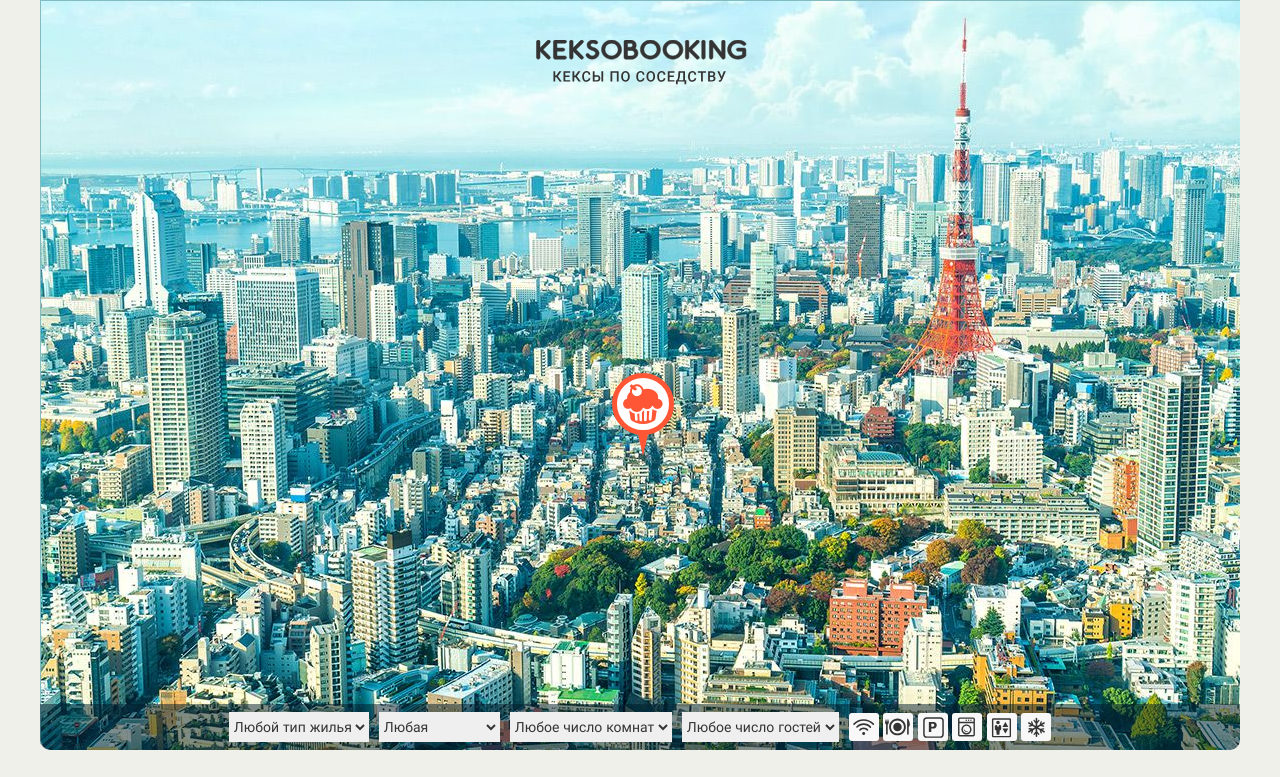
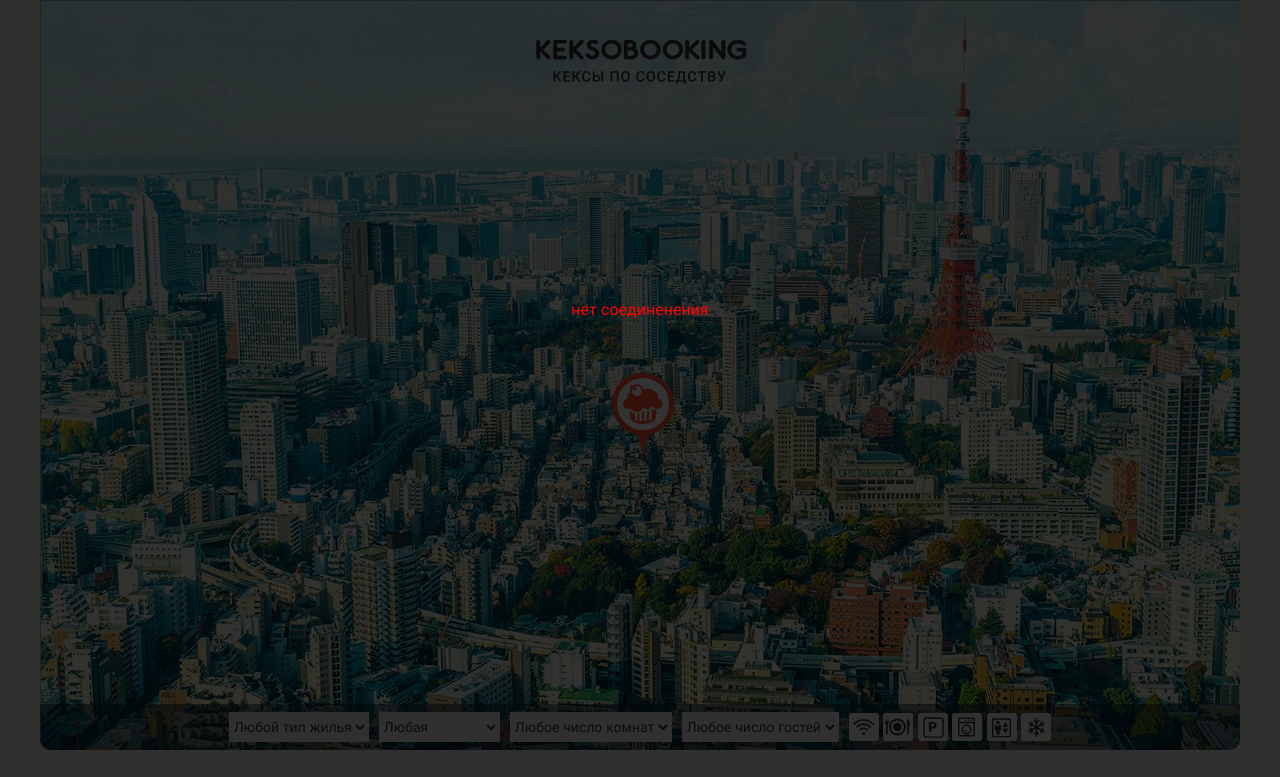
Before and after one commit to XeniaPanayot/476001-keksobooking-21, a website: page index.html in a window 1280 px wide. Shown: the top 777 px of the page. Drawn offline with Linux system fonts and the light colour scheme; no server answers.

Commit message:
Added erroe message

```diff
--- a/index.html
+++ b/index.html
@@ -254,10 +254,7 @@
   <script src="js/handle-popups.js"></script>
 
   <script src="js/render-pins.js"></script>
-
-    <!-- <script src="js/card.js"></script> -->
-<!-- <script src="js/small-pins.js"></script> -->
-<!-- <script src="js/render-popup.js"></script> -->
+  <script src="js/error-message.js"></script>
 
   <script src="js/load.js"></script>
   <script src="js/try-main.js"></script>
--- /dev/null
+++ b/js/error-message.js
@@ -0,0 +1,20 @@
+'use strict';
+// модуль созает DOM-элемент, который будет показывать сообщения об ошибках, произошедших по ходу загрузки данных.
+// Дизайн DOM-элемента предлагается придумать самостоятельно.
+// Добавьте обработку возможных ошибок при загрузке
+
+(function () {
+  const renderErrorMessage = function (error) {
+    const map = document.querySelector(`.map__pins`);
+    const errorElement = document.createElement(`span`);
+    errorElement.classList.add(`error`);
+    const errorText = document.createTextNode(error)
+    errorElement.appendChild(errorText);
+    errorElement.style.cssText = 'color: red';
+    map.appendChild(errorElement);
+  };
+
+  window.errorMessage = {
+    renderErrorMessage: renderErrorMessage,
+  };
+})();
--- a/js/load.js
+++ b/js/load.js
@@ -38,26 +38,27 @@
           break;
 
         case 404:
-          error = `Сайт не найден`;
+          error = `Страница не найдена`;
+          console.log(`Страница не найдена`);
           break;
 
         default:
           error = `Статус ответа: ` + xhr.status + ` ` + xhr.statusText;
       }
       if (error) {
-        onError(error);
+        window.errorMessage.renderErrorMessage(error);
       }
     });
 
     // если нет интернета
     xhr.addEventListener(`error`, function () {
-      onError(`Нет соединенения`);
+      window.errorMessage.renderErrorMessage(`нет соединенения`);
     });
 
     // если грузится дольше 10 секунд
     xhr.timeout = 10000;
     xhr.addEventListener(`timeout`, function () {
-      onError(`Запрос не успел выполниться за ` + xhr.timeout + `милисекунд`);
+      window.errorMessage.renderErrorMessage(`Запрос не успел выполниться за ` + xhr.timeout + `милисекунд`);
     });
 
     xhr.open(`GET`, URL);
--- a/js/render-pins.js
+++ b/js/render-pins.js
@@ -12,6 +12,7 @@
       // обработка клика для показа попапа
       clonedPin.addEventListener(`click`, function () {
             window.renderPopup.renderOfferPopup(i);
+
       });
 
       clonedPin.style.left = window.load.cardsArray[i].location.x + `px`;
--- a/js/render-popup.js
+++ b/js/render-popup.js
@@ -54,6 +54,8 @@
       map.appendChild(fragment2);
     }
 
+
+
   window.renderPopup = {
     renderOfferPopup
   };
```
